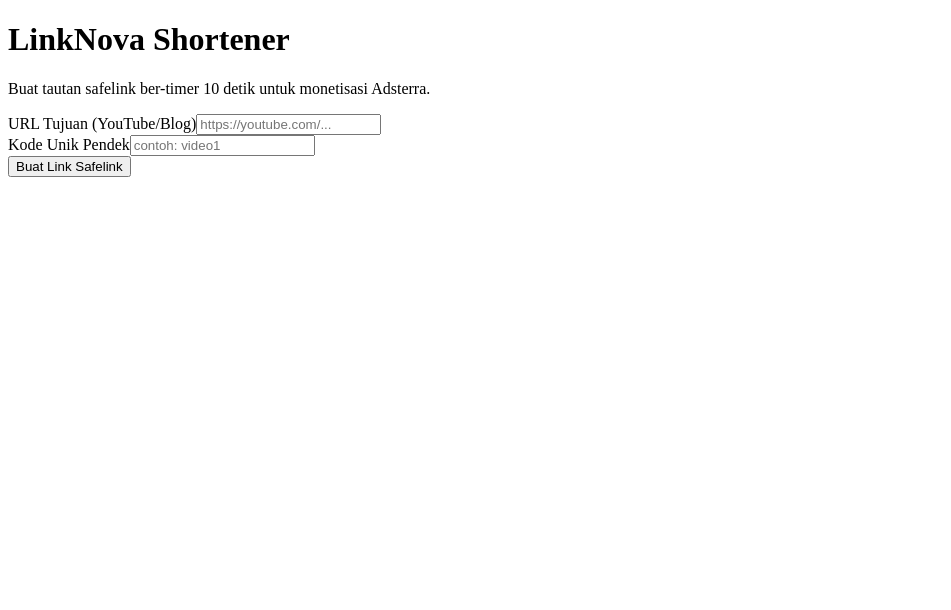
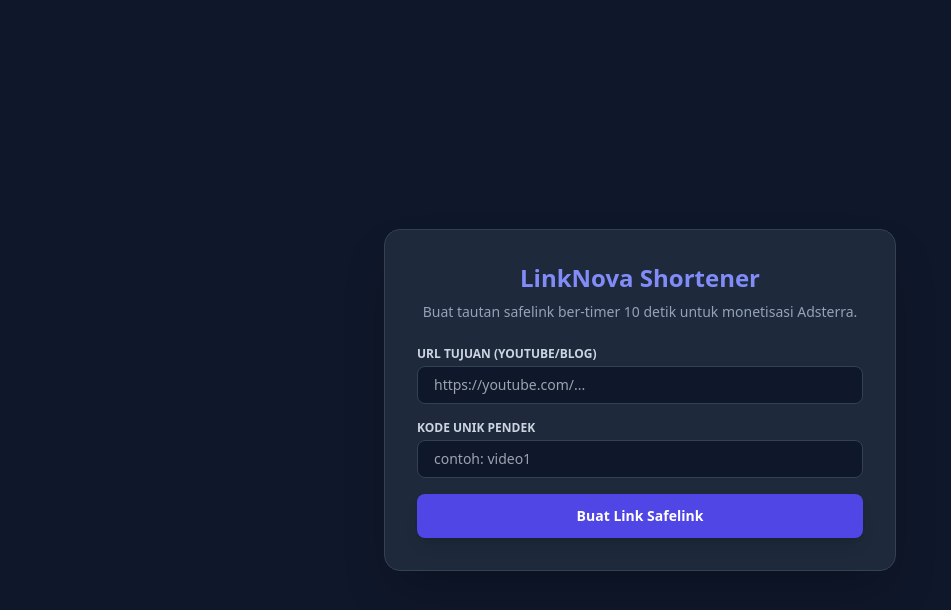
Before and after one commit to ashleymurfy1/linknova-shortener, a Next.js app: page / in a window 1280 px wide. Shown: the top 610 px of the page, without its empty margins (0-951 px from the left). Built offline with nearby package versions, Linux system fonts and the light colour scheme.

Commit message:
Create tailwind.config.ts

```diff
--- /dev/null
+++ b/tailwind.config.ts
@@ -0,0 +1,14 @@
+import type { Config } from "tailwindcss";
+
+const config: Config = {
+  content: [
+    "./pages/**/*.{js,ts,jsx,tsx,mdx}",
+    "./components/**/*.{js,ts,jsx,tsx,mdx}",
+    "./app/**/*.{js,ts,jsx,tsx,mdx}",
+  ],
+  theme: {
+    extend: {},
+  },
+  plugins: [],
+};
+export default config;
```
